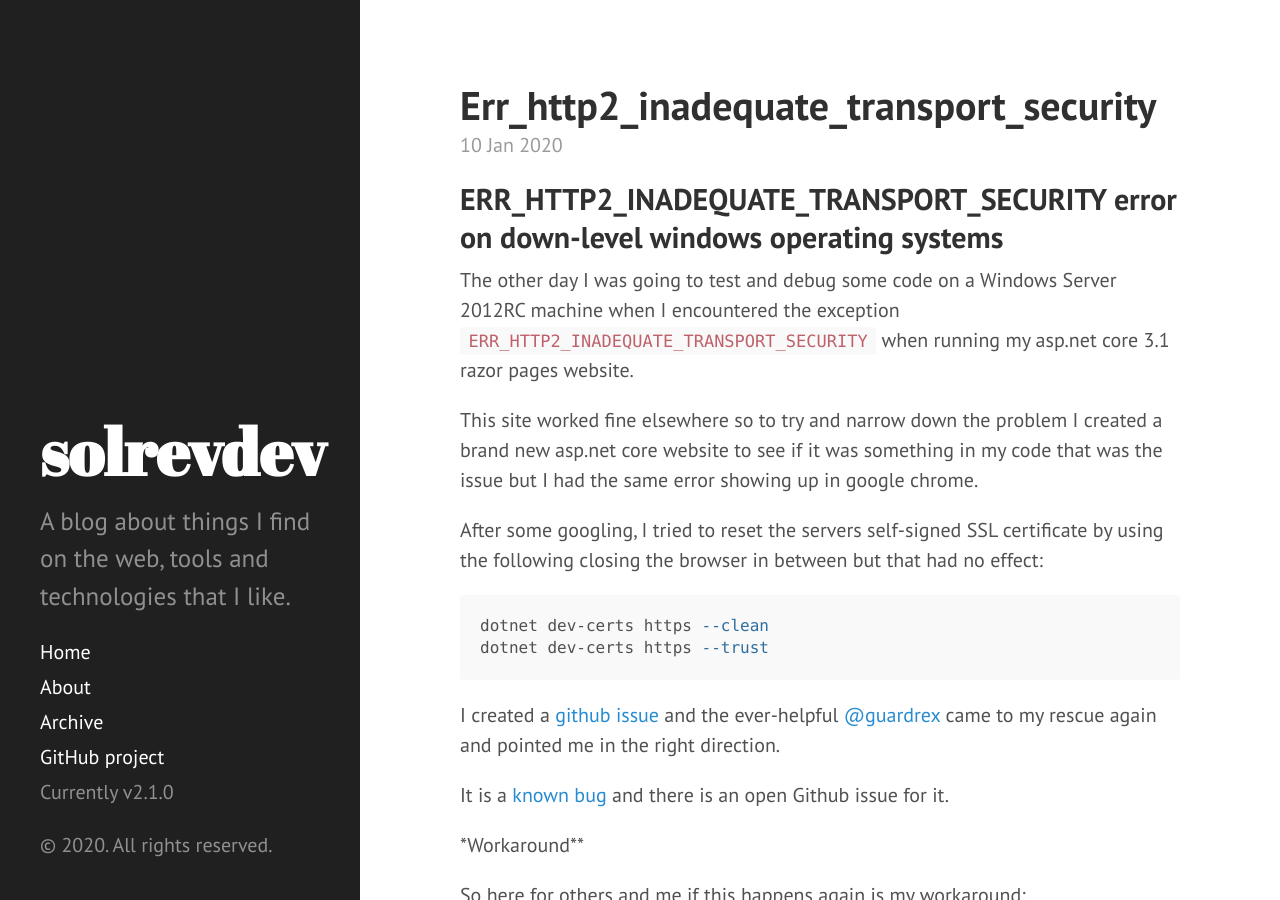
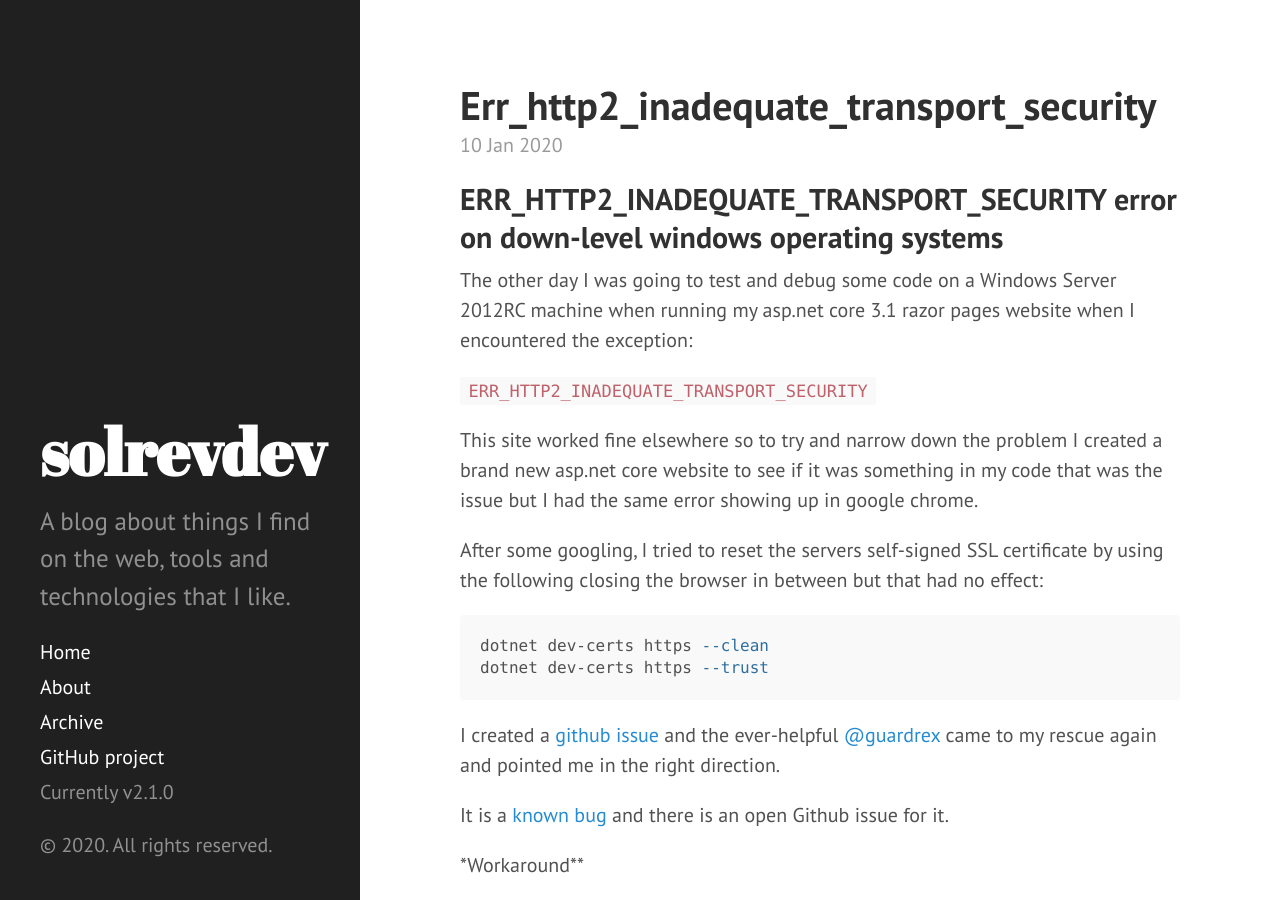
Before and after one commit to solrevdev/solrevdev.github.io, a Jekyll site: the page built from _posts/2020-01-10-err_http2_inadequate_transport_security.md, in a window 1280 px wide and 900 px high. Built offline with Jekyll 4.4.1, drawn with Linux system fonts in a browser that asks for light colours.

```diff
--- a/_posts/2020-01-10-err_http2_inadequate_transport_security.md
+++ b/_posts/2020-01-10-err_http2_inadequate_transport_security.md
@@ -12,7 +12,9 @@ tags:
 ---
 ## ERR_HTTP2_INADEQUATE_TRANSPORT_SECURITY error on down-level windows operating systems
 
-The other day I was going to test and debug some code on a Windows Server 2012RC machine when I encountered the exception `ERR_HTTP2_INADEQUATE_TRANSPORT_SECURITY` when running my asp.net core 3.1 razor pages website.
+The other day I was going to test and debug some code on a Windows Server 2012RC machine when running my asp.net core 3.1 razor pages website when I encountered the exception:
+
+`ERR_HTTP2_INADEQUATE_TRANSPORT_SECURITY`
 
 This site worked fine elsewhere so to try and narrow down the problem I created a brand new asp.net core website to see if it was something in my code that was the issue but I had the same error showing up in google chrome.
 
```
